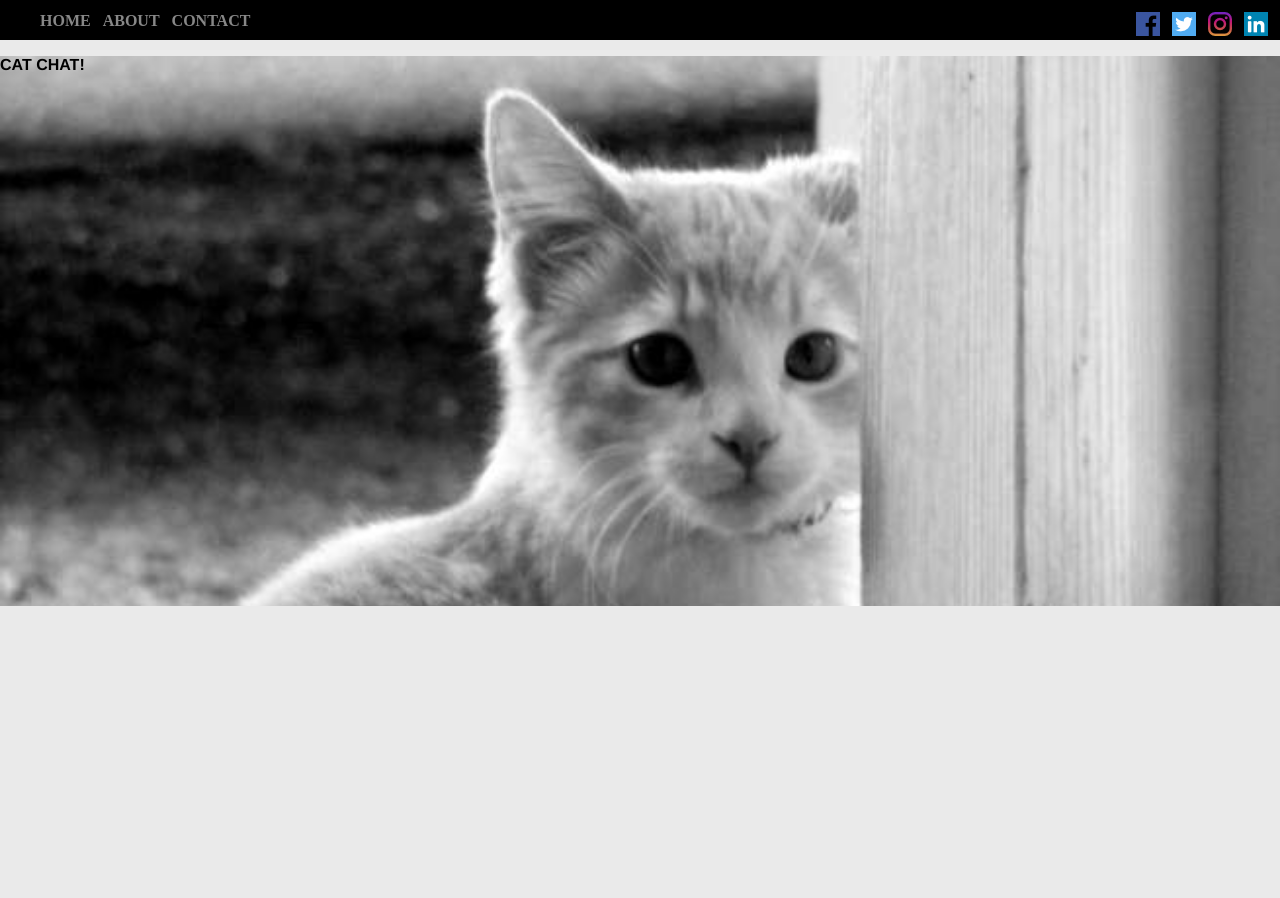
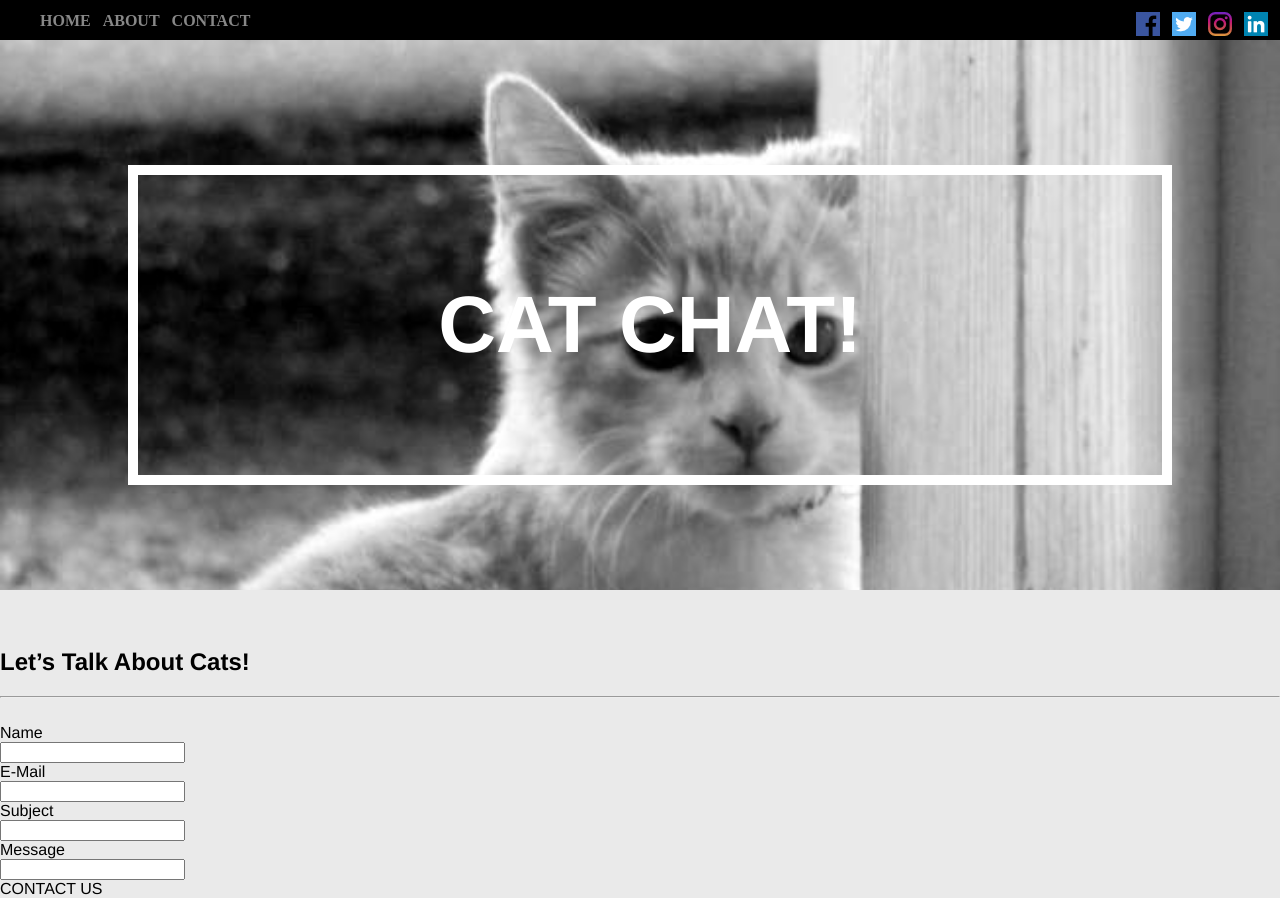
Before and after one commit to kabage/CatWebsite, a PHP site: page /contact.html in a window 1280 px wide. Before the commit the page ends 800 px from the top, so only its background shows below. Run offline with PHP 8.4, Linux system fonts and the light colour scheme; some web fonts are replaced.

Commit message:
add form elements

```diff
--- a/contact.html
+++ b/contact.html
@@ -30,10 +30,36 @@
     </div>
 
     <div class="main-view">
-    <div class="contact-landing-overlay">
+    <div class="contact-overlay">
       <p><b>CAT CHAT!</b></p>
     </div>
   </div>
 
+  <div class="lets-talk">
+      <br>
+      <h2>Let’s Talk About Cats!</h2>
+      <hr>
+      <br>
+      <div class="form-div">
+        <div class="form-div-text text-middle">Name</div>
+        <div class="form-div-input"><input type="text"></div>
+      </div>
+      <div class="form-div">
+        <div class="form-div-text text-middle">E-Mail</div>
+        <div class="form-div-input"><input type="text"></div>
+      </div>
+      <div class="form-div">
+        <div class="form-div-text text-middle">Subject</div>
+        <div class="form-div-input"><input type="text"></div>
+      </div>
+      <div class="form-div">
+        <div class="form-div-text text-middle message">Message</div>
+        <div class="form-div-input"><input type="text"></div>
+      </div>
+      <div class="form-div contact-us-button">
+        <a class="button">CONTACT US</a>
+      </div>
+    </div>
+
   </body>
 </html>
--- a/css/main.css
+++ b/css/main.css
@@ -197,3 +197,18 @@ body{
   height: 550px;
   margin-bottom: 20px;
 }
+
+.contact-overlay{
+  width: 80%;
+  z-index: 10;
+  position: absolute;
+  left: 10%;
+  right: 10%;
+  text-align: center;
+  color: #fff;
+  font-size: 80px;
+  align-content: center;
+  margin-top: 125px;
+  height: 300;
+  border: 10px solid #fff;
+}
```
